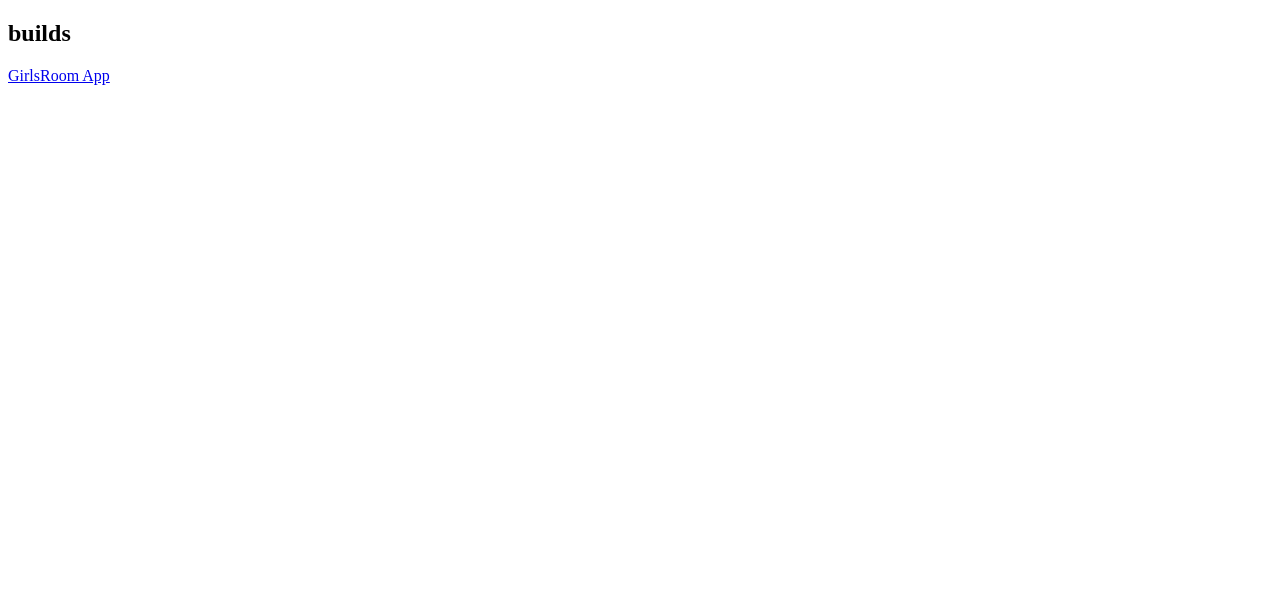
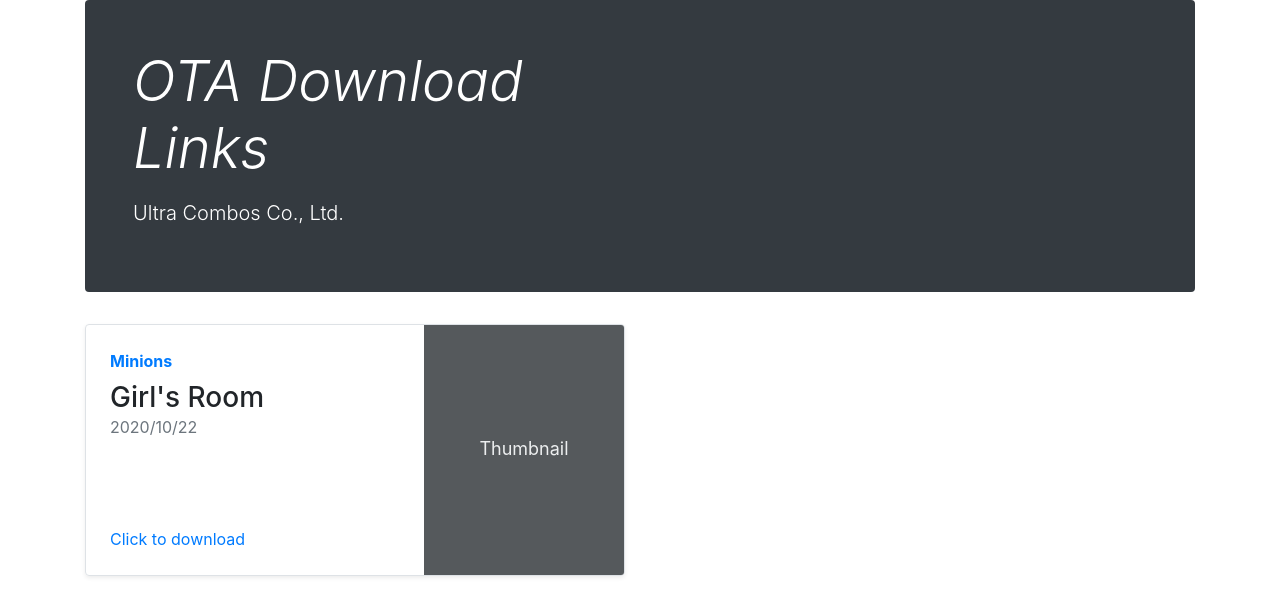
Before and after one commit to UltraCombos/ultracombos.github.io, a plain HTML site: page index.html in a window 1280 px wide. Drawn offline with nearby package versions, Linux system fonts and the light colour scheme.

Commit message:
update theme

```diff
--- a/index.html
+++ b/index.html
@@ -1,10 +1,72 @@
-<!DOCTYPE html>
-<html>
+<!doctype html>
+<html lang="en">
+
 <head>
-    <title>App install</title>
+  <meta charset="utf-8">
+  <meta name="viewport" content="width=device-width, initial-scale=1, shrink-to-fit=no">
+  <meta name="description" content="">
+  <meta name="author" content="Ultra Combos Co., Ltd.">
+  <meta name="generator" content="Jekyll v4.1.1">
+  <title>OTA Download Links</title>
+
+  <!-- Bootstrap core CSS -->
+  <link href="https://cdnjs.cloudflare.com/ajax/libs/twitter-bootstrap/4.5.3/css/bootstrap.min.css" rel="stylesheet">
+
+  <style>
+    .bd-placeholder-img {
+      font-size: 1.125rem;
+      text-anchor: middle;
+      -webkit-user-select: none;
+      -moz-user-select: none;
+      -ms-user-select: none;
+      user-select: none;
+    }
+
+    @media (min-width: 768px) {
+      .bd-placeholder-img-lg {
+        font-size: 3.5rem;
+      }
+    }
+  </style>
 </head>
+
 <body>
-    <h2>builds</h2>
-<a href="itms-services://?action=download-manifest&url=https://ultracombos.github.io/manifest.plist">GirlsRoom App</a></body>
+  <div class="container">
+    <div class="jumbotron p-4 p-md-5 text-white rounded bg-dark">
+      <div class="col-md-6 px-0">
+        <h1 class="display-4 font-italic">OTA Download Links</h1>
+        <p class="lead my-3">Ultra Combos Co., Ltd.</p>
+      </div>
+    </div>
+
+    <div class="row mb-2">
+      <div class="col-md-6">
+        <div
+          class="row no-gutters border rounded overflow-hidden flex-md-row mb-4 shadow-sm h-md-250 position-relative">
+          <div class="col p-4 d-flex flex-column position-static">
+            <strong class="d-inline-block mb-2 text-primary">Minions</strong>
+            <h3 class="mb-0">Girl's Room</h3>
+            <div class="mb-1 text-muted">2020/10/22</div>
+            <p class="card-text mb-auto"></p>
+            <a href="itms-services://?action=download-manifest&url=https://ultracombos.github.io/manifest.plist" class="stretched-link">Click to download</a>
+          </div>
+          <div class="col-auto d-none d-lg-block">
+            <svg class="bd-placeholder-img" width="200" height="250" xmlns="http://www.w3.org/2000/svg"
+              preserveAspectRatio="xMidYMid slice" focusable="false" role="img" aria-label="Placeholder: Thumbnail">
+              <title>Placeholder</title>
+              <rect width="100%" height="100%" fill="#55595c" /><text x="50%" y="50%" fill="#eceeef"
+                dy=".3em">Thumbnail</text>
+            </svg>
+          </div>
+        </div>
+      </div>
+    </div>
+  </div>
+  <!--
+  <footer class="blog-footer">
+    <p>Ultra Combos Co., Ltd.</p>
+  </footer>
+  -->
 </body>
+
 </html>
```
